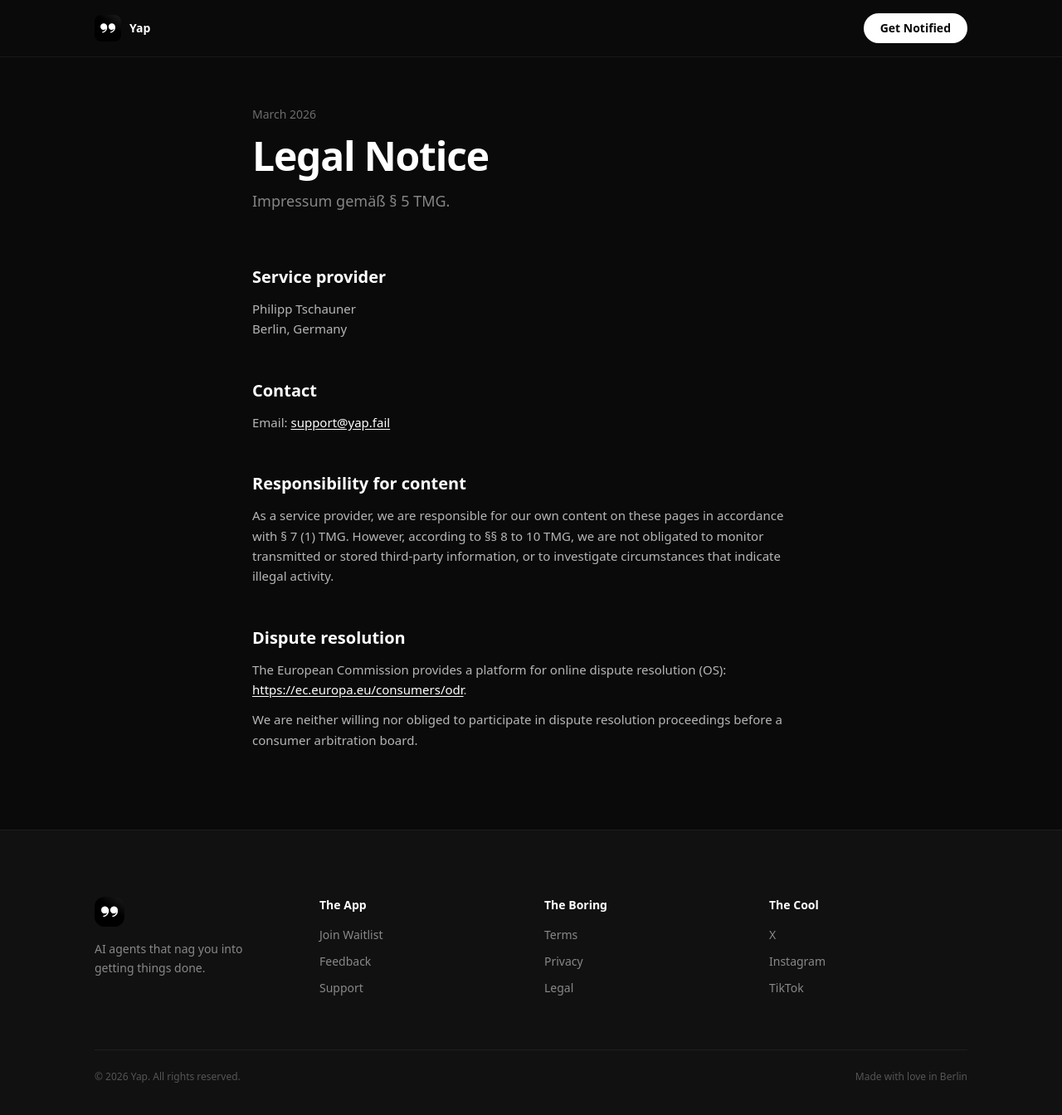
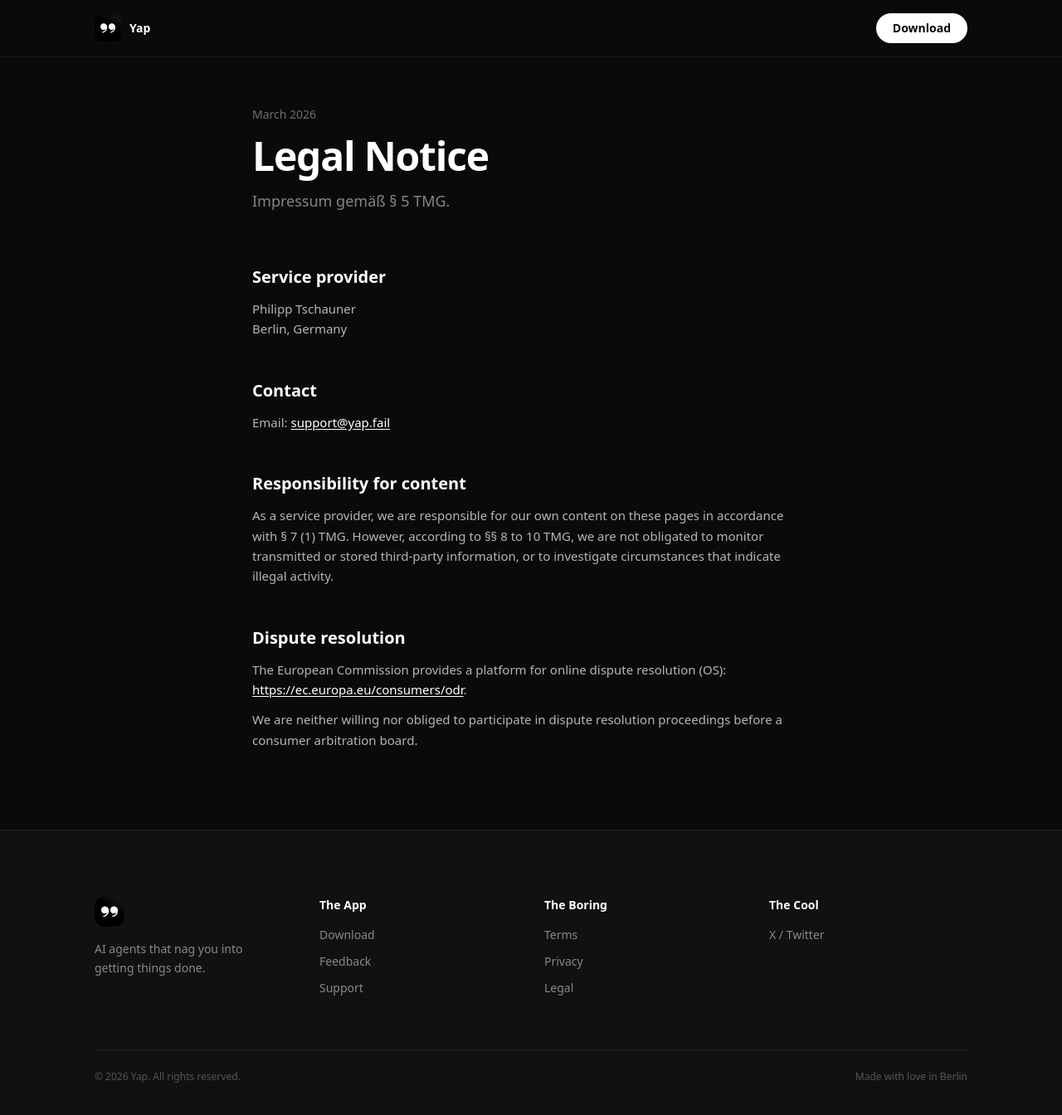
Before and after one commit to tschauner/yap-web, a Next.js app: page /legal in a window 1280 px wide. Shown: the top 1344 px of the page at 83% size. Built offline with nearby package versions, Linux system fonts and the light colour scheme.

Commit message:
feat: replace waitlist with App Store download, sync FAQ, update social links

```diff
--- a/app/components/DownloadCTA.tsx
+++ b/app/components/DownloadCTA.tsx
@@ -2,35 +2,30 @@
 
 import { motion, useInView } from "framer-motion";
 import { useRef } from "react";
-import WaitlistForm from "./WaitlistForm";
 
 export default function DownloadCTA() {
   const ref = useRef(null);
   const isInView = useInView(ref, { once: true, margin: "-80px" });
 
   return (
-    <section id="waitlist" className="bg-[#0a0a0a] py-20 md:py-28 px-6" ref={ref}>
-      <div className="max-w-[600px] mx-auto flex flex-col items-center text-center gap-6">
-        <motion.div
-          initial={{ opacity: 0, y: 20 }}
-          animate={isInView ? { opacity: 1, y: 0 } : {}}
-          transition={{ duration: 0.6 }}
+    <section id="download" className="bg-[#0a0a0a] py-20 md:py-28 px-6" ref={ref}>
+      <div className="max-w-[600px] mx-auto flex justify-center">
+        <motion.a
+          href="https://apps.apple.com/app/id6761190023"
+          target="_blank"
+          rel="noopener noreferrer"
+          initial={{ opacity: 0, scale: 0.95 }}
+          animate={isInView ? { opacity: 1, scale: 1 } : {}}
+          transition={{ duration: 0.5, delay: 0.1 }}
+          whileHover={{ scale: 1.05 }}
+          whileTap={{ scale: 0.97 }}
         >
-          <h2 className="text-3xl md:text-4xl font-bold tracking-[-1px] text-white mb-3">
-            Coming soon.
-          </h2>
-          <p className="text-[#777] text-base">
-            Drop your email and we&apos;ll let you know when Yap is ready.
-          </p>
-        </motion.div>
-        <motion.div
-          initial={{ opacity: 0, y: 12 }}
-          animate={isInView ? { opacity: 1, y: 0 } : {}}
-          transition={{ duration: 0.6, delay: 0.15 }}
-          className="w-full flex justify-center"
-        >
-          <WaitlistForm buttonLabel="Notify Me" dark={true} className="max-w-[360px]" />
-        </motion.div>
+          <img
+            src="https://tools.applemediaservices.com/api/badges/download-on-the-app-store/black/en-us?size=250x83"
+            alt="Download on the App Store"
+            className="h-[54px] w-auto"
+          />
+        </motion.a>
       </div>
     </section>
   );
--- a/app/components/FAQ.tsx
+++ b/app/components/FAQ.tsx
@@ -10,11 +10,15 @@ const faqs = [
   },
   {
     q: "How does the free plan work?",
-    a: "You get Mom as your free agent with 1 mission per day. AI-powered messages and the leaderboard are included for everyone.",
+    a: "You get 6 agents for free - Mom, Best Friend, Boss, Drill Sergeant, Therapist, and Grandma - with 1 mission per day. AI-powered messages and the leaderboard are included for everyone.",
   },
   {
     q: "What does Pro unlock?",
-    a: "Pro is a one-time lifetime purchase. You get all 6 Special Agents, unlimited daily missions, Agent Memory, Custom Roast, and the ability to extend deadlines.",
+    a: "Pro unlocks 6 special agents, unlimited daily missions, a custom deadline per mission, deadline extension, and a Custom Roast in Settings.",
+  },
+  {
+    q: "What are special agents?",
+    a: "Ex, Conspiracy Theorist, Passive-Aggressive Colleague, Chef, Disappointed Dad, and Gym Bro. They remember your past failures and bring them up when you least want to hear it.",
   },
   {
     q: "What happens when I miss a deadline?",
@@ -26,11 +30,11 @@ const faqs = [
   },
   {
     q: "Will I get notifications at night?",
-    a: "Yes. Your agent doesn't sleep. If your mission is active, messages keep coming. That's the point.",
+    a: "By default, Quiet Hours are active between 22:00 and 8:00 - no notifications during that window. You can change the hours or turn them off entirely in Settings.",
   },
   {
     q: "How do agents differ?",
-    a: "Each agent has a unique personality and communication style — from Mom's guilt trips to Drill Sergeant's tough love. Special agents even remember your past missions.",
+    a: "Each agent has a unique personality and communication style - from Mom's guilt trips to Drill Sergeant's tough love. Special agents even remember your past missions.",
   },
 ];
 
--- a/app/components/Footer.tsx
+++ b/app/components/Footer.tsx
@@ -28,13 +28,17 @@ export default function Footer() {
               The App
             </span>
             <a
-              href="/#waitlist"
+              href="https://apps.apple.com/app/id6761190023"
+              target="_blank"
+              rel="noopener noreferrer"
               className="text-sm text-[#888] hover:text-white transition-colors"
             >
-              Join Waitlist
+              Download
             </a>
             <a
-              href="mailto:feedback@yap.fail"
+              href="https://yapapp.userjot.com/"
+              target="_blank"
+              rel="noopener noreferrer"
               className="text-sm text-[#888] hover:text-white transition-colors"
             >
               Feedback
@@ -78,28 +82,12 @@ export default function Footer() {
               The Cool
             </span>
             <a
-              href="https://x.com/yapdotfail"
+              href="https://x.com/yapAgency"
               target="_blank"
               rel="noopener noreferrer"
               className="text-sm text-[#888] hover:text-white transition-colors"
             >
-              X
-            </a>
-            <a
-              href="https://instagram.com/yap.fail"
-              target="_blank"
-              rel="noopener noreferrer"
-              className="text-sm text-[#888] hover:text-white transition-colors"
-            >
-              Instagram
-            </a>
-            <a
-              href="https://tiktok.com/@yap.fail"
-              target="_blank"
-              rel="noopener noreferrer"
-              className="text-sm text-[#888] hover:text-white transition-colors"
-            >
-              TikTok
+              X / Twitter
             </a>
           </div>
         </div>
--- a/app/components/Hero.tsx
+++ b/app/components/Hero.tsx
@@ -2,7 +2,6 @@
 
 import { motion } from "framer-motion";
 import Image from "next/image";
-import WaitlistForm from "./WaitlistForm";
 
 export default function Hero() {
   return (
@@ -50,14 +49,23 @@ export default function Hero() {
       </motion.div>
 
       {/* CTA */}
-      <motion.div
+      <motion.a
+        href="https://apps.apple.com/app/id6761190023"
+        target="_blank"
+        rel="noopener noreferrer"
         initial={{ opacity: 0, scale: 0.95 }}
         animate={{ opacity: 1, scale: 1 }}
         transition={{ delay: 0.6, duration: 0.5 }}
-        className="relative z-10 mb-16 w-full max-w-[320px]"
+        whileHover={{ y: -2 }}
+        whileTap={{ scale: 0.97 }}
+        className="relative z-10 mb-16"
       >
-        <WaitlistForm buttonLabel="Notify Me" dark={true} className="max-w-[600px]" />
-      </motion.div>
+        <img
+          src="https://tools.applemediaservices.com/api/badges/download-on-the-app-store/black/en-us?size=250x83"
+          alt="Download on the App Store"
+          className="h-[54px] w-auto"
+        />
+      </motion.a>
     </section>
   );
 }
--- a/app/components/Nav.tsx
+++ b/app/components/Nav.tsx
@@ -37,11 +37,12 @@ export default function Nav() {
         )}
 
         <a
-          href="#waitlist"
-          onClick={(e) => { e.preventDefault(); document.getElementById('waitlist')?.scrollIntoView({ behavior: 'smooth' }); }}
+          href="https://apps.apple.com/app/id6761190023"
+          target="_blank"
+          rel="noopener noreferrer"
           className="text-sm font-semibold px-5 py-2 rounded-full bg-white text-[#0a0a0a] hover:opacity-85 transition-opacity"
         >
-          Get Notified
+          Download
         </a>
       </div>
     </motion.nav>
```
